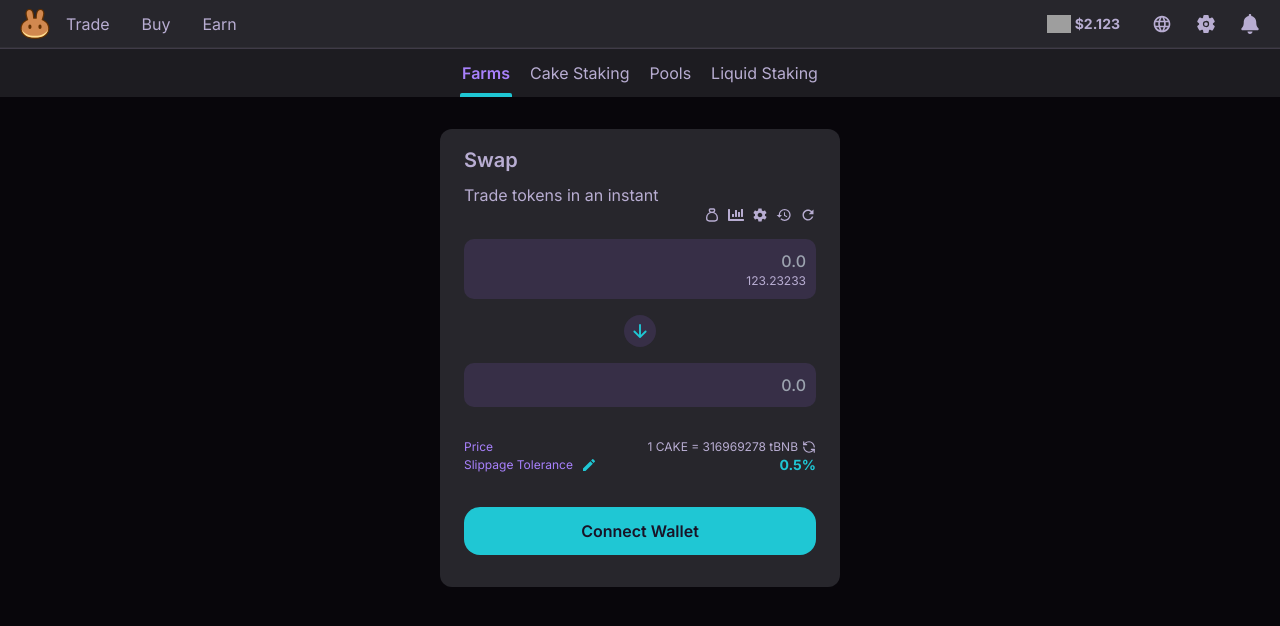
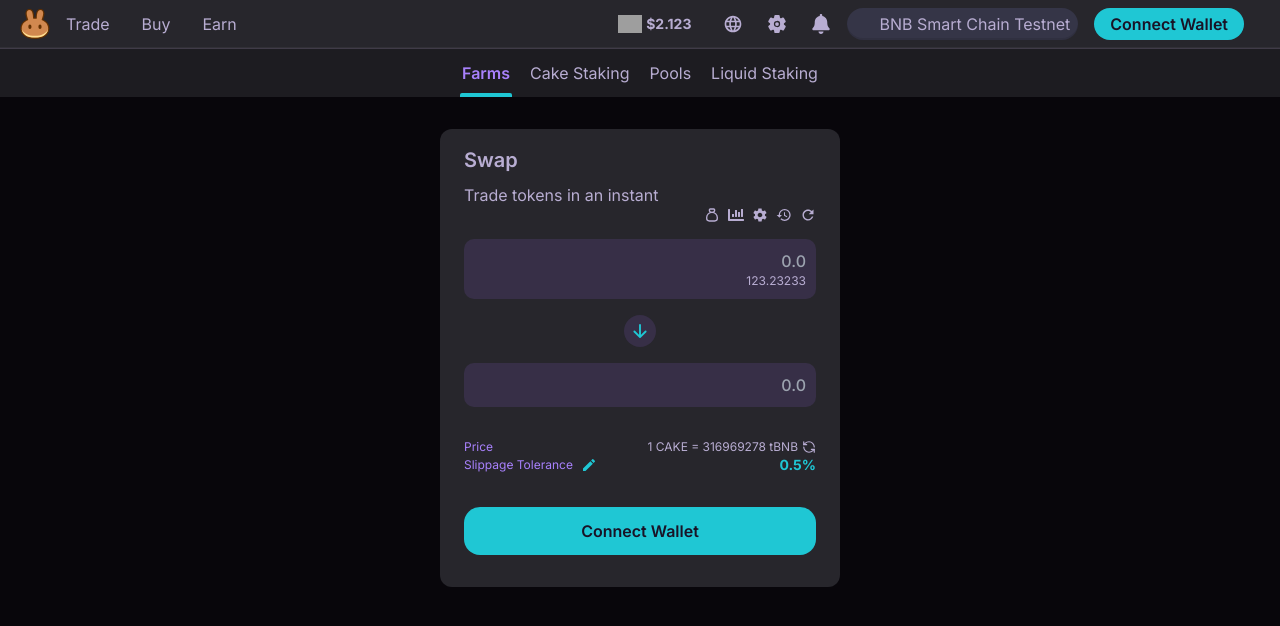
Before and after one commit to ClarkLusm/cakeswap, a Next.js app: page /swap in a window 1280 px wide. Shown: the top 626 px of the page. Built offline with nearby package versions, Linux system fonts and the light colour scheme; grey boxes are pictures that could not be loaded.

Commit message:
Update header layout

```diff
--- /dev/null
+++ b/src/components/connect-wallet-button/index.tsx
@@ -0,0 +1,3 @@
+export function ConnectWalletButton() {
+  return <button className="btn btn-primary mr-4">Connect Wallet</button>;
+}
--- /dev/null
+++ b/src/components/token-select/index.tsx
@@ -0,0 +1,15 @@
+import { Menu, MenuButton, MenuItem, MenuItems } from "@headlessui/react";
+import './token-select.scss';
+
+export function TokenSelect() {
+  return (
+    <Menu>
+      <MenuButton as="button" className="token-select-btn active">
+        BNB Smart Chain Testnet
+      </MenuButton>
+      <MenuItems anchor="bottom" className="token-select-dropdown">
+        <MenuItem>BNB Chain</MenuItem>
+      </MenuItems>
+    </Menu>
+  );
+}
--- /dev/null
+++ b/src/components/token-select/token-select.scss
@@ -0,0 +1,11 @@
+.token-select-btn {
+    height: 32px;
+    background-color: var(--colors-tertiary);
+    border-radius: 16px;
+    box-shadow: rgba(0, 0, 0, 0.1) 0px -2px 0px inset;
+    padding-left: 32px;
+    padding-right: 8px;
+    margin-right: 16px;
+    display: flex;
+    align-items: center;
+}
--- a/src/layouts/header/header.scss
+++ b/src/layouts/header/header.scss
@@ -51,6 +51,8 @@
 }
 
 .right-menu {
+  display: flex;
+  align-items: center;
   ul {
     display: flex;
     gap: 24px;
--- a/src/layouts/header/index.tsx
+++ b/src/layouts/header/index.tsx
@@ -4,9 +4,12 @@
 import { FaBell } from "react-icons/fa";
 import { Menu, MenuButton, MenuItem, MenuItems } from "@headlessui/react";
 
+import { TokenSelect } from "@/components/token-select";
+import { ConnectWalletButton } from "@/components/connect-wallet-button";
+import { AccountBalance } from "@/components/account-balance";
+
 import { Logo } from "../logo";
 import "./header.scss";
-import { AccountBalance } from "../account-balance";
 
 export function Header() {
   return (
@@ -27,7 +30,9 @@
   return (
     <div className="top-menu">
       <Menu>
-        <MenuButton as="a" className="active">Trade</MenuButton>
+        <MenuButton as="a" className="active">
+          Trade
+        </MenuButton>
         <MenuItems anchor="bottom" className="top-menu-dropdown">
           <MenuItem>
             <Link className="block data-[focus]:bg-blue-100" href="/swap">
@@ -35,7 +40,10 @@
             </Link>
           </MenuItem>
           <MenuItem>
-            <Link className="active block data-[focus]:bg-blue-100" href="/liquidity">
+            <Link
+              className="active block data-[focus]:bg-blue-100"
+              href="/liquidity"
+            >
               Liquidity
             </Link>
           </MenuItem>
@@ -99,7 +107,7 @@
 function RightMenu() {
   return (
     <div className="right-menu">
-      <ul className="flex">
+      <ul className="flex mr-4">
         <li>
           <span>
             <MdLanguage fontSize={20} />
@@ -116,6 +124,8 @@
           </span>
         </li>
       </ul>
+      <TokenSelect />
+      <ConnectWalletButton />
     </div>
   );
 }
```
Also changed, not shown: src/components/account-balance/index.tsx (renamed from src/layouts/account-balance/index.tsx).
